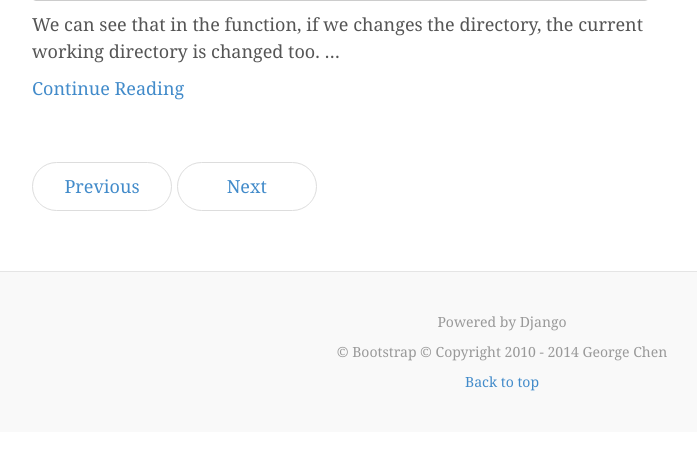
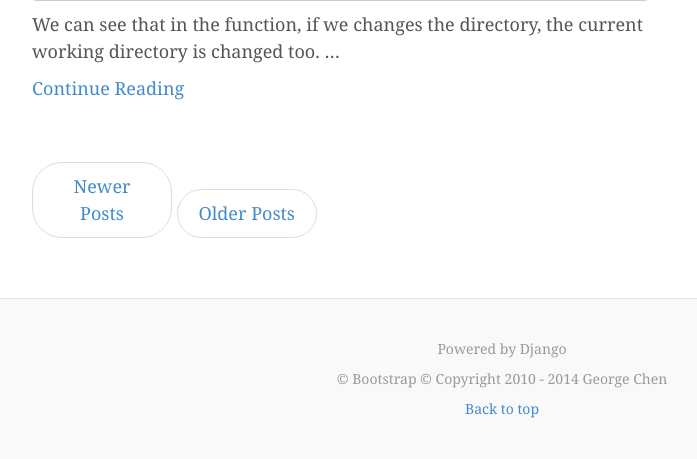
Before and after one commit to guo-chen/minasidor, a Django app: page /?page=2 in a window 1280 px wide. Shown: the part 4119-4578 px from the top of the page, without its empty margins (138-835 px from the left). Before the commit the page ends 4510 px from the top, so only its background shows below. Run offline with Django 3.2, Linux system fonts and the light colour scheme; data comes from the database, SQL or seed files in the repository; both versions use the stored data as it was after the commit; some libraries are stand-ins or nearby versions.

Commit message:
home.html improved.

```diff
--- a/blog/templates/blog/home.html
+++ b/blog/templates/blog/home.html
@@ -38,10 +38,10 @@
 	<nav>
 		<ul class="pager">
 			{% if articles.has_previous %}
-        		<li><a href="?page={{ articles.previous_page_number}}">Previous</a></li>
+        		<li><a href="?page={{ articles.previous_page_number}}">Newer Posts</a></li>
         	{% endif %}
         	{% if articles.has_next %}
-            	<li><a href="?page={{ articles.next_page_number }}">Next</a></li>
+            	<li><a href="?page={{ articles.next_page_number }}">Older Posts</a></li>
             {% endif %}
         </ul>
     </nav>
```
Also changed, not shown: db.sqlite3.
